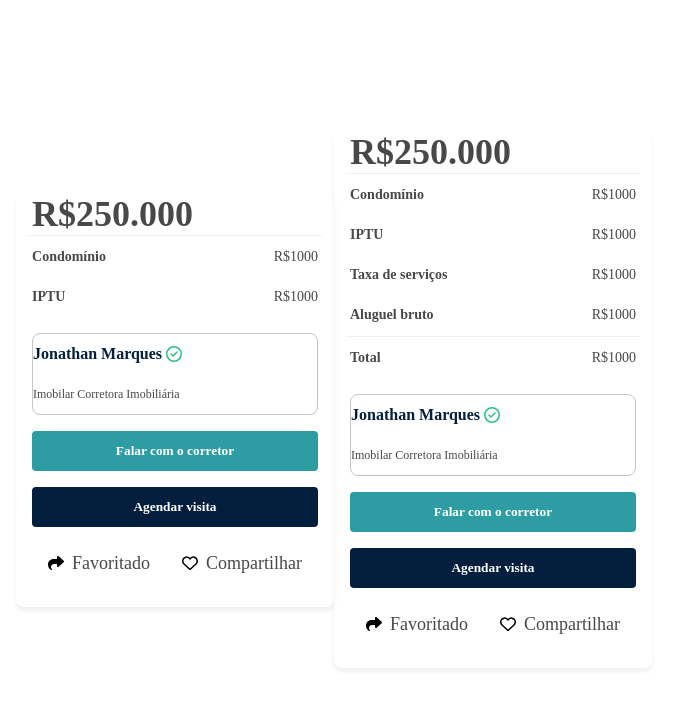
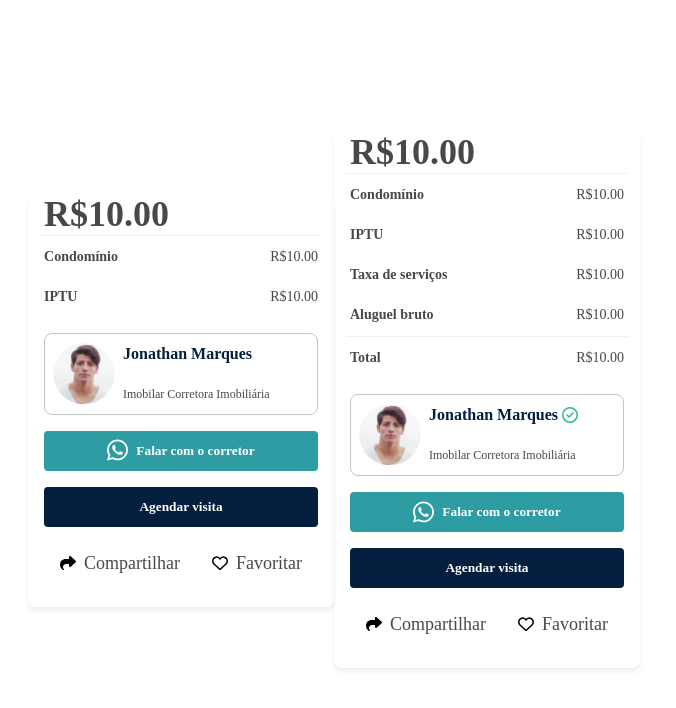
Before and after one commit to wandersoncbjr/desafio-taqtile, a React (Create React App) app: page / in a window 1280 px wide. Shown: the top 708 px of the page, without its empty margins (306-982 px from the left). Built offline with nearby package versions, Linux system fonts and the light colour scheme.

Commit message:
fix: component card-booking

```diff
--- a/src/components/cards/card-booking/index.tsx
+++ b/src/components/cards/card-booking/index.tsx
@@ -1,4 +1,4 @@
-import React from 'react';
+import React, { useState } from 'react';
 import { ButtonPrimary } from '../../button/button';
 import { BodySecondary } from '../../typography/body/body2';
 import { Caption } from '../../typography/caption/caption';
@@ -10,64 +10,70 @@ import './index.css';
 import { colors } from '../../../typography/colors';
 import { constants } from '../../../typography';
 import { FontAwesomeIcon } from '@fortawesome/react-fontawesome';
-import { faCircleCheck, faHeart } from '@fortawesome/free-regular-svg-icons';
-import { faShare } from '@fortawesome/free-solid-svg-icons';
+import { library } from '@fortawesome/fontawesome-svg-core';
+import { faCircleCheck, faHeart as heartRegular } from '@fortawesome/free-regular-svg-icons';
+import { faShare, faHeart as heartSolid } from '@fortawesome/free-solid-svg-icons';
 import { H3 } from '../../typography/headline/h3';
+import { formatPrice } from '../../../price-formatter';
+import { faWhatsapp } from '@fortawesome/free-brands-svg-icons';
+
+library.add(heartRegular, heartSolid);
 
 interface DataProps {
-  priceCondominium: string;
-  priceIptu?: string;
-  priceServiceFee?: string;
-  priceGrossRent?: string;
-  pricetotal?: string;
+  pricetotal?: number;
+  priceCondominium: number;
+  priceIptu?: number;
+  priceServiceFee?: number;
+  priceGrossRent?: number;
 }
 
 interface BookingProps {
   nameUser: string;
-  image: React.ReactNode;
+  imageUser: React.ReactNode;
   prices: DataProps;
   broker: string;
+  checked: boolean;
   type?: 'sell' | 'rent';
 }
-export function CardBooking({ image, prices, nameUser, broker, type }: BookingProps) {
+
+export function CardBooking({ imageUser, prices, nameUser, broker, type, checked }: BookingProps) {
+  const [favorite, setFavorite] = useState<boolean>(false);
+  const pricetotal = formatPrice(prices.pricetotal || 0);
+  const priceCondominium = formatPrice(prices.priceCondominium || 0);
+  const priceIptu = formatPrice(prices.priceIptu || 0);
+  const priceServiceFee = formatPrice(prices.priceServiceFee || 0);
+  const priceGrossRent = formatPrice(prices.priceGrossRent || 0);
   return (
     <ContainerCard>
       <div style={{ marginLeft: '16px' }}>
-        <Price type="big">R$250.000</Price>
+        <Price type="big">{pricetotal}</Price>
       </div>
       <Divider />
-
       <div className="container-price">
         <BodySecondary type="bold">Condomínio</BodySecondary>
-        <Price type="small">R${prices.priceCondominium}</Price>
+        <Price type="small">{priceCondominium}</Price>
       </div>
       <div className="container-price">
         <BodySecondary type="bold">IPTU</BodySecondary>
-        <Price type="small">R${prices.priceIptu}</Price>
+        <Price type="small">{priceIptu}</Price>
       </div>
       {type === 'sell' && (
         <>
           <div className="container-price">
             <BodySecondary type="bold">Taxa de serviços</BodySecondary>
-            <Price type="small">R${prices.priceServiceFee}</Price>
+            <Price type="small">{priceServiceFee}</Price>
           </div>
           <div className="container-price">
             <BodySecondary type="bold">Aluguel bruto</BodySecondary>
-            <Price type="small">R${prices.priceServiceFee}</Price>
+            <Price type="small">{priceGrossRent}</Price>
+          </div>
+          <Divider />
+          <div className="container-price">
+            <BodySecondary type="bold">Total</BodySecondary>
+            <Price type="small">{pricetotal}</Price>
           </div>
         </>
       )}
-
-      {type === 'sell' && (
-        <>
-          <Divider />
-          <div className="container-price">
-            <BodySecondary type="bold">Total</BodySecondary>
-            <Price type="small">R${prices.pricetotal}</Price>
-          </div>
-        </>
-      )}
-
       <div
         className="container-user"
         style={{
@@ -75,18 +81,23 @@ export function CardBooking({ image, prices, nameUser, broker, type }: BookingPr
           borderRadius: constants.font.SmallRadius,
         }}
       >
-        {image}
+        {imageUser}
         <div className="name-broker">
           <div className="name-icon">
             <Label type="bold">{nameUser}</Label>
-            <FontAwesomeIcon icon={faCircleCheck} color={colors.FeedbackSuccess} />
+            {checked && <FontAwesomeIcon icon={faCircleCheck} color={colors.FeedbackSuccess} />}
           </div>
           <Caption color="neutralXDark">{broker}</Caption>
         </div>
       </div>
 
       <div className="container-button-booking">
-        <ButtonPrimary variant="CTA" compact={true} expanded={true}>
+        <ButtonPrimary
+          variant="CTA"
+          compact={true}
+          expanded={true}
+          icon={<FontAwesomeIcon icon={faWhatsapp} style={{ fontSize: '24px' }} />}
+        >
           Falar com o corretor
         </ButtonPrimary>
         <div className="button-booking">
@@ -97,11 +108,21 @@ export function CardBooking({ image, prices, nameUser, broker, type }: BookingPr
         <div className="container-icons">
           <div className="icon-share-favorited">
             <FontAwesomeIcon icon={faShare} />
-            <H3>Favoritado</H3>
+            <H3>Compartilhar</H3>
           </div>
           <div className="icon-share-favorited">
-            <FontAwesomeIcon icon={faHeart} />
-            <H3>Compartilhar</H3>
+            <FontAwesomeIcon
+              icon={favorite ? heartSolid : heartRegular}
+              color={favorite ? 'red' : ''}
+              onClick={() => {
+                if (favorite) {
+                  setFavorite(false);
+                } else {
+                  setFavorite(true);
+                }
+              }}
+            />
+            <H3>{favorite ? 'Favoritado' : 'Favoritar'}</H3>
           </div>
         </div>
       </div>
```
